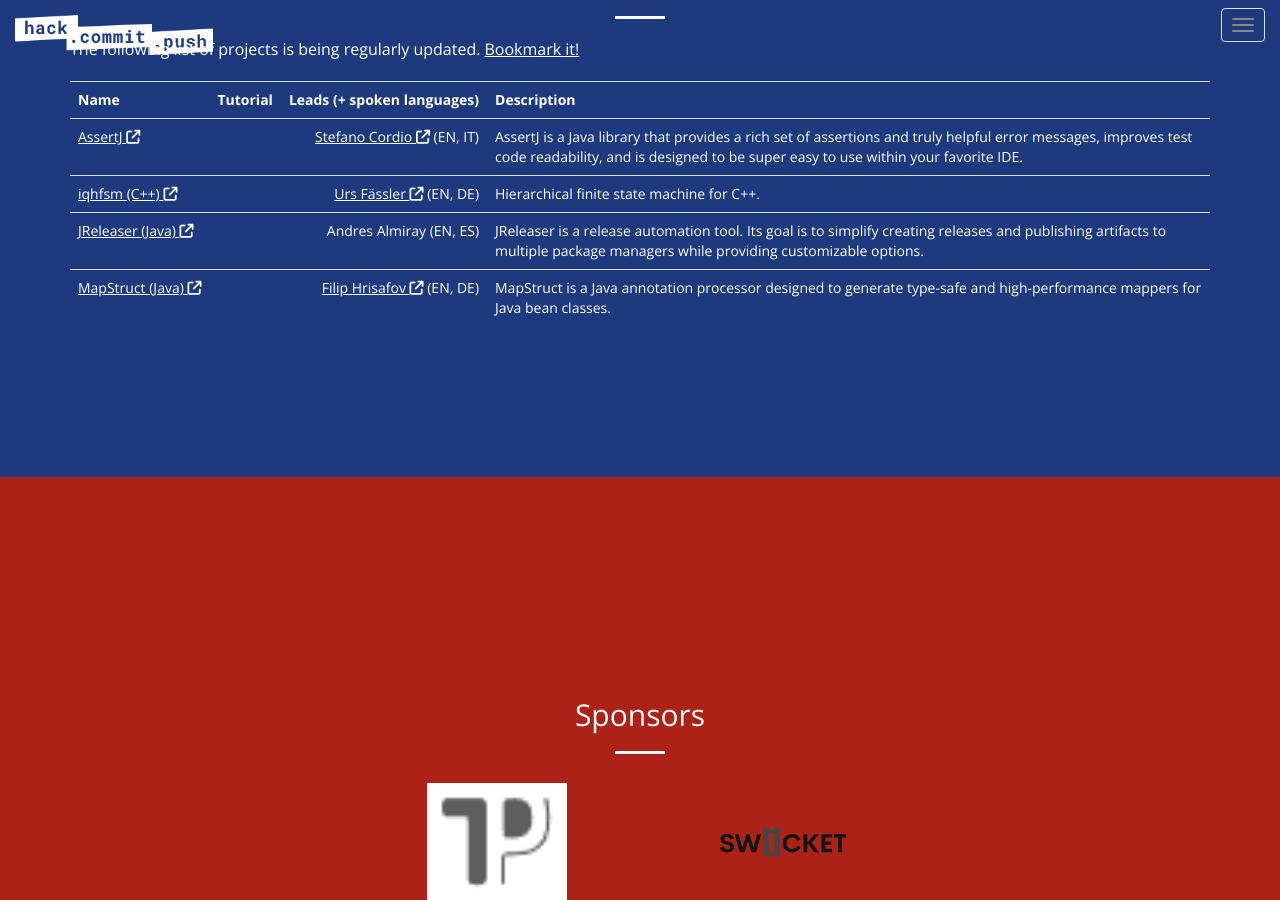
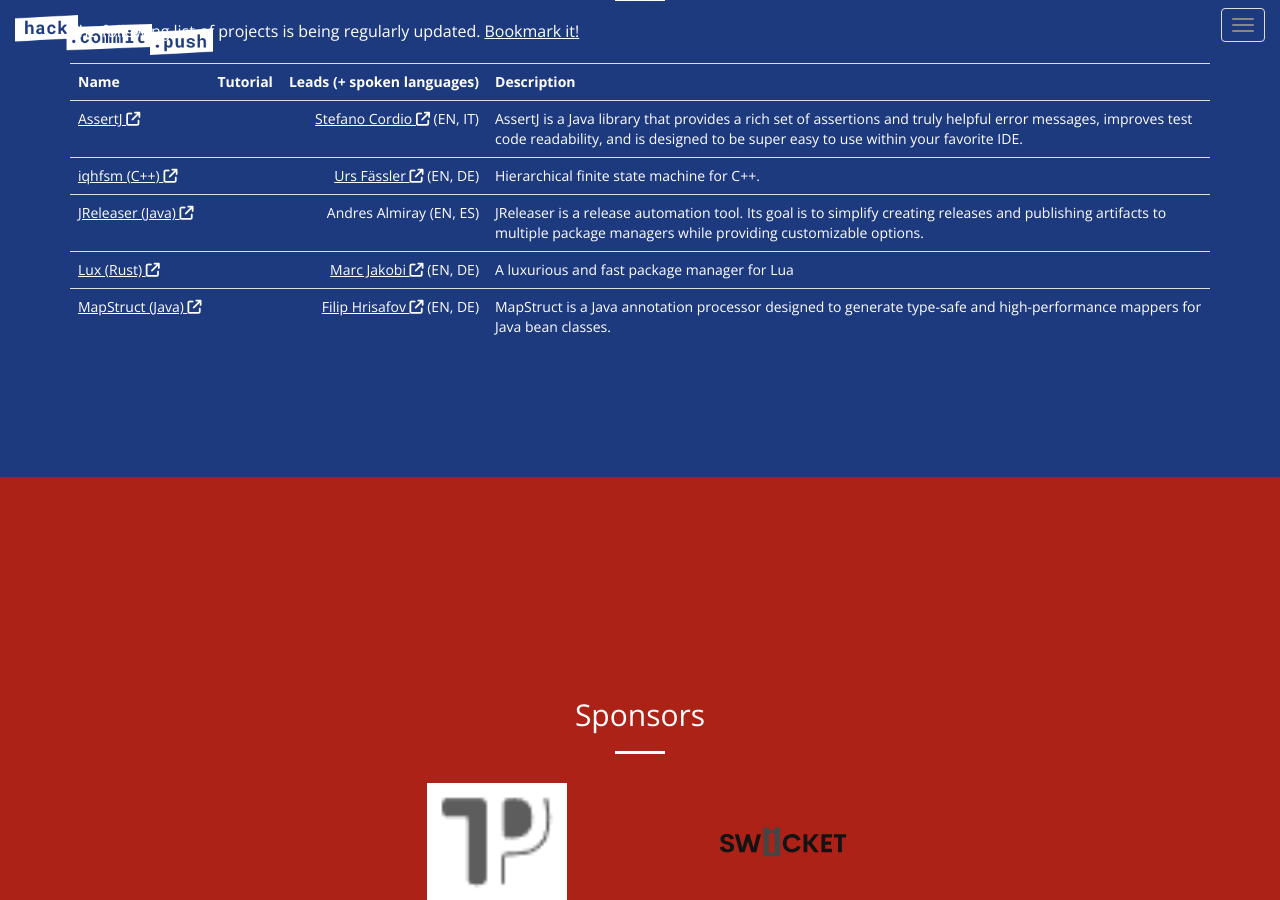
Before and after one commit to hack-commit-push/winterthur2026, a Jekyll site: the page built from index.html, in a window 1280 px wide and 900 px high, scrolled down 4724 px. Built offline with Jekyll 4.4.1, drawn with Linux system fonts in a browser that asks for light colours.

Commit message:
Add Lux project with details in projects.yml
Added project Lux

```diff
--- a/_data/projects.yml
+++ b/_data/projects.yml
@@ -63,3 +63,13 @@
         - EN
         - IT
   contributions:
+- name: Lux (Rust)
+  url: https://github.com/lumen-oss/lux/
+  description: A luxurious and fast package manager for Lua
+  leads:
+    - name: Marc Jakobi
+      profile_url: https://github.com/mrcjkb
+      spoken_languages:
+        - EN
+        - DE
+  contributions:
```
